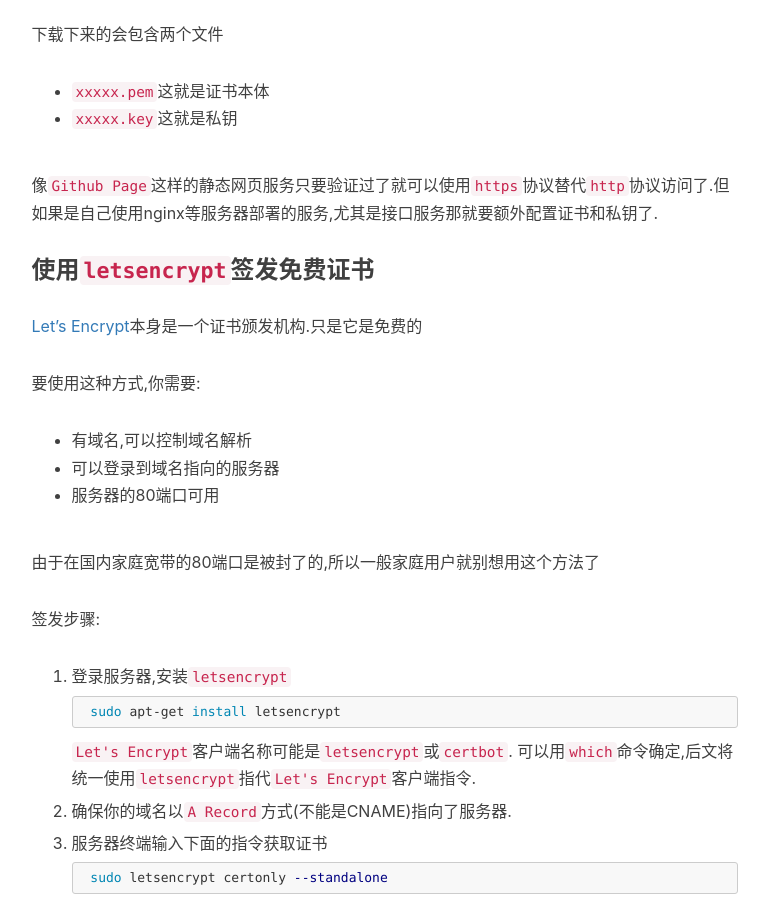
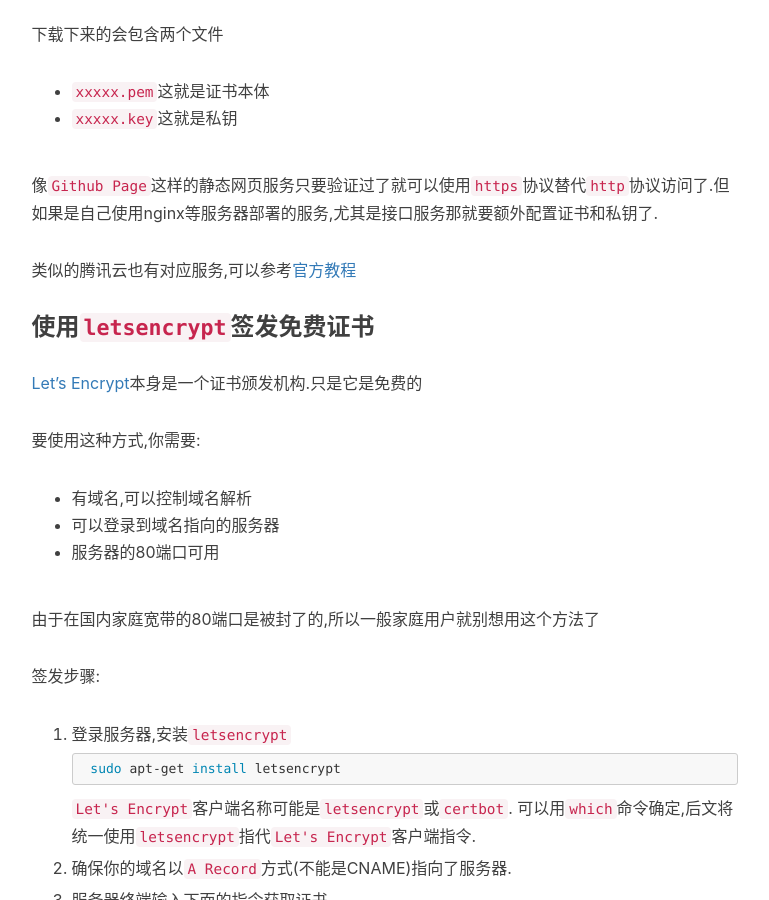
Before and after one commit to hsz1273327/hsz1273327.github.io, a Jekyll site: the page built from _posts/2020-12-03-TLS与通信安全.md, in a window 1280 px wide and 900 px high, scrolled down 9222 px. Shown: the whole window, without its empty margins (136-905 px from the left). Built offline with Jekyll 4.4.1, drawn with Linux system fonts in a browser that asks for light colours; nearby versions of some CDN libraries; comment, search, counter and statistics services are not loaded.

Commit message:
Update 2020-12-03-TLS与通信安全.md

```diff
--- a/_posts/2020-12-03-TLS与通信安全.md
+++ b/_posts/2020-12-03-TLS与通信安全.md
@@ -137,6 +137,8 @@ TLS协议有一步非常关键的是由可信第三方给客户端发送包含
 + `xxxxx.key`这就是私钥
 
 像`Github Page`这样的静态网页服务只要验证过了就可以使用`https`协议替代`http`协议访问了.但如果是自己使用nginx等服务器部署的服务,尤其是接口服务那就要额外配置证书和私钥了.
+
+类似的腾讯云也有对应服务,可以参考[官方教程](https://cloud.tencent.com/document/product/400/8422)
 
 ### 使用`letsencrypt`签发免费证书
 
```
